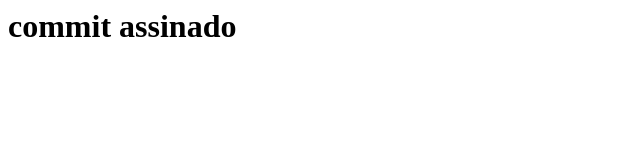
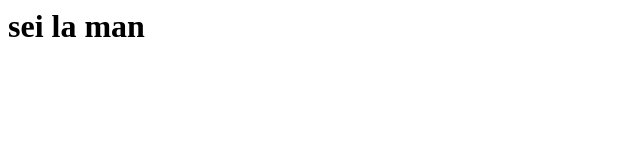
Before and after one commit to lucas6g/sign-commit, a plain HTML site: page index.html in a window 1280 px wide. Shown: the whole page, without its empty margins (0-640 px from the left). Drawn offline with Linux system fonts and the light colour scheme.

Commit message:
change text

```diff
--- a/index.html
+++ b/index.html
@@ -9,7 +9,7 @@
 
 <body>
 
-    <h1>commit assinado</h1>
+    <h1>sei la man </h1>
 
 </body>
 
```
